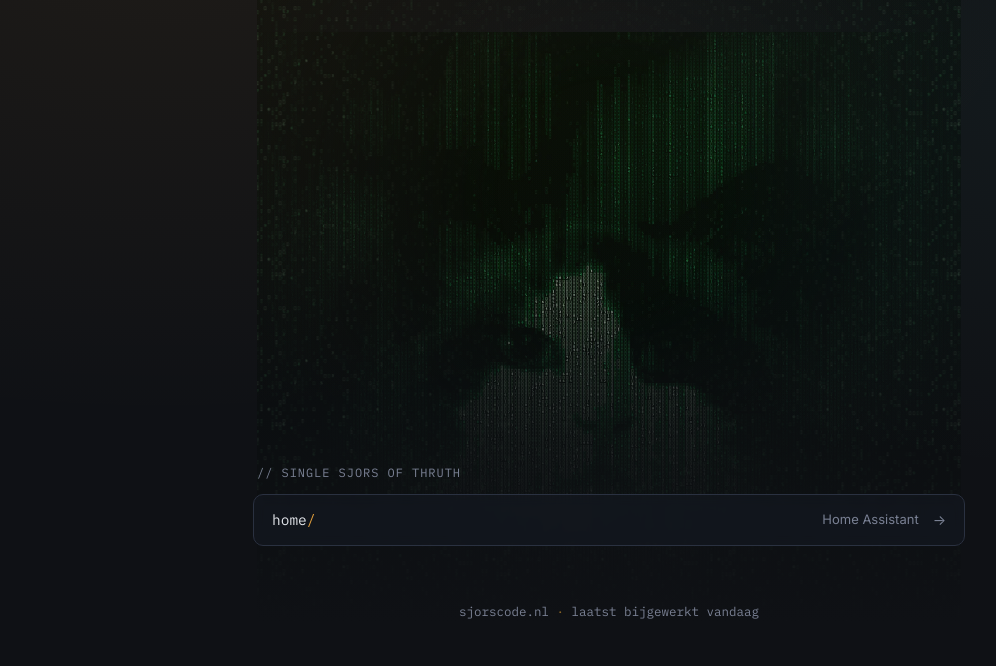
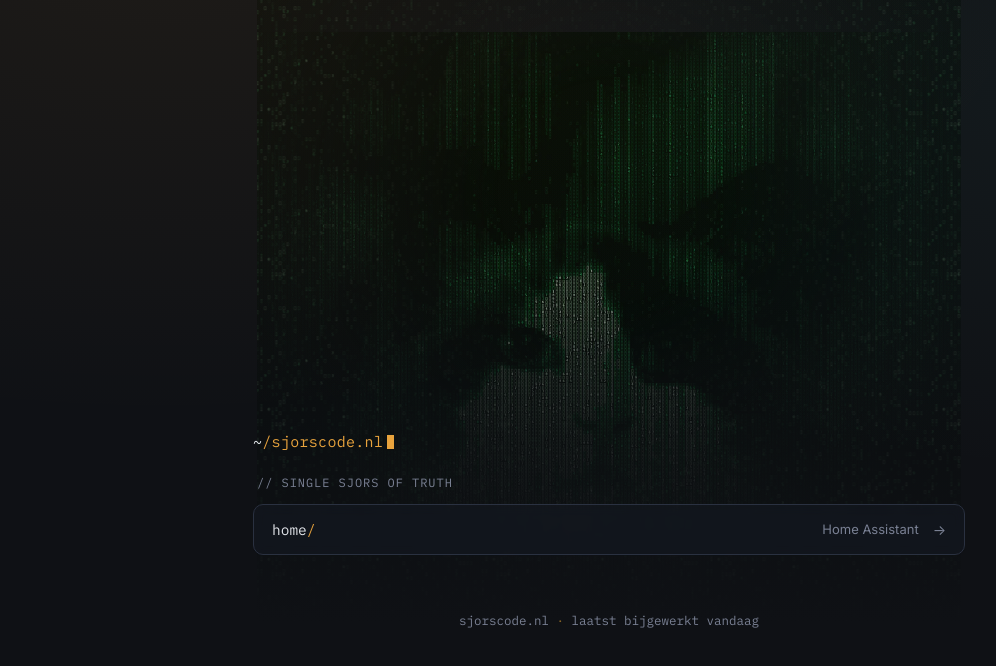
Before and after one commit to Smiel88/Sjorscode, a plain HTML site: page index.html in a window 1280 px wide. Shown: the whole page, without its empty margins (31-1027 px from the left). Drawn offline with Linux system fonts and the light colour scheme.

Commit message:
Add files via upload

```diff
--- a/index.html
+++ b/index.html
@@ -174,12 +174,32 @@
 
   /* ---------- directory listing ---------- */
 
+  .site-header{
+    font-family: 'IBM Plex Mono', monospace;
+    font-size: 15px;
+    letter-spacing: 0.02em;
+    color: var(--text);
+    opacity: 0;
+    animation: reveal 0.5s ease forwards;
+    animation-delay: -0.1s;
+  }
+
+  .site-header .amber{ color: var(--amber); }
+  .site-header .cursor-blink{
+    display: inline-block;
+    width: 7px; height: 14px;
+    background: var(--amber);
+    margin-left: 4px;
+    vertical-align: -2px;
+    animation: blink 1s step-end infinite;
+  }
+
   .section-label{
     font-family: 'IBM Plex Mono', monospace;
     font-size: 12px;
     letter-spacing: 0.08em;
     color: var(--muted);
-    margin: 48px 0 12px 4px;
+    margin: 20px 0 12px 4px;
     text-transform: uppercase;
     opacity: 0;
     animation: reveal 0.5s ease forwards;
@@ -301,7 +321,9 @@
 <div class="rain-layer"></div>
 <div class="wrap">
 
-  <p class="section-label">// single Sjors of thruth</p>
+  <p class="site-header">~<span class="amber">/sjorscode.nl</span><span class="cursor-blink"></span></p>
+
+  <p class="section-label">// single Sjors of truth</p>
 
   <div class="listing">
     <a class="entry" href="https://home.sjorscode.nl" target="_blank" rel="noopener">
```
